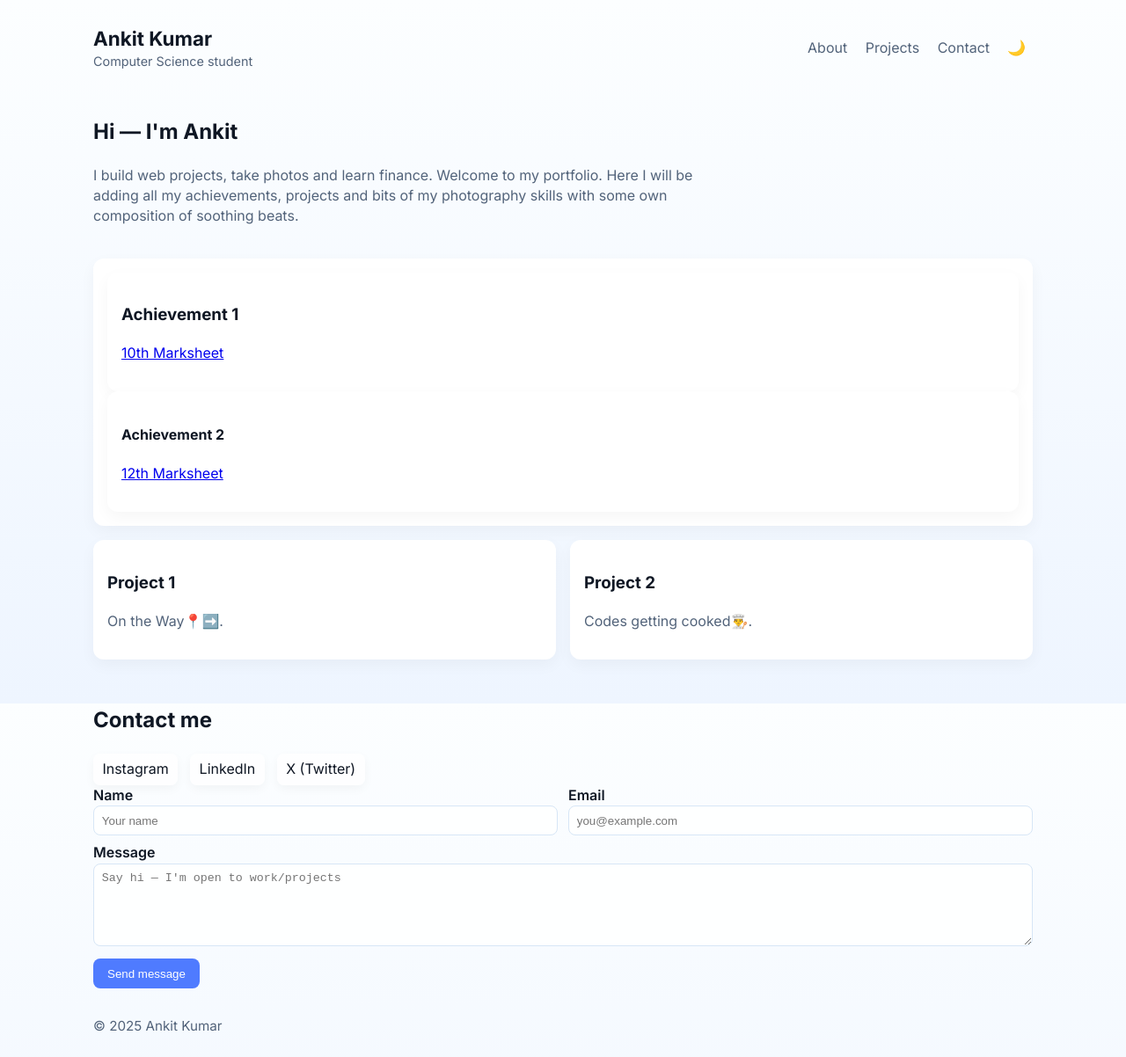
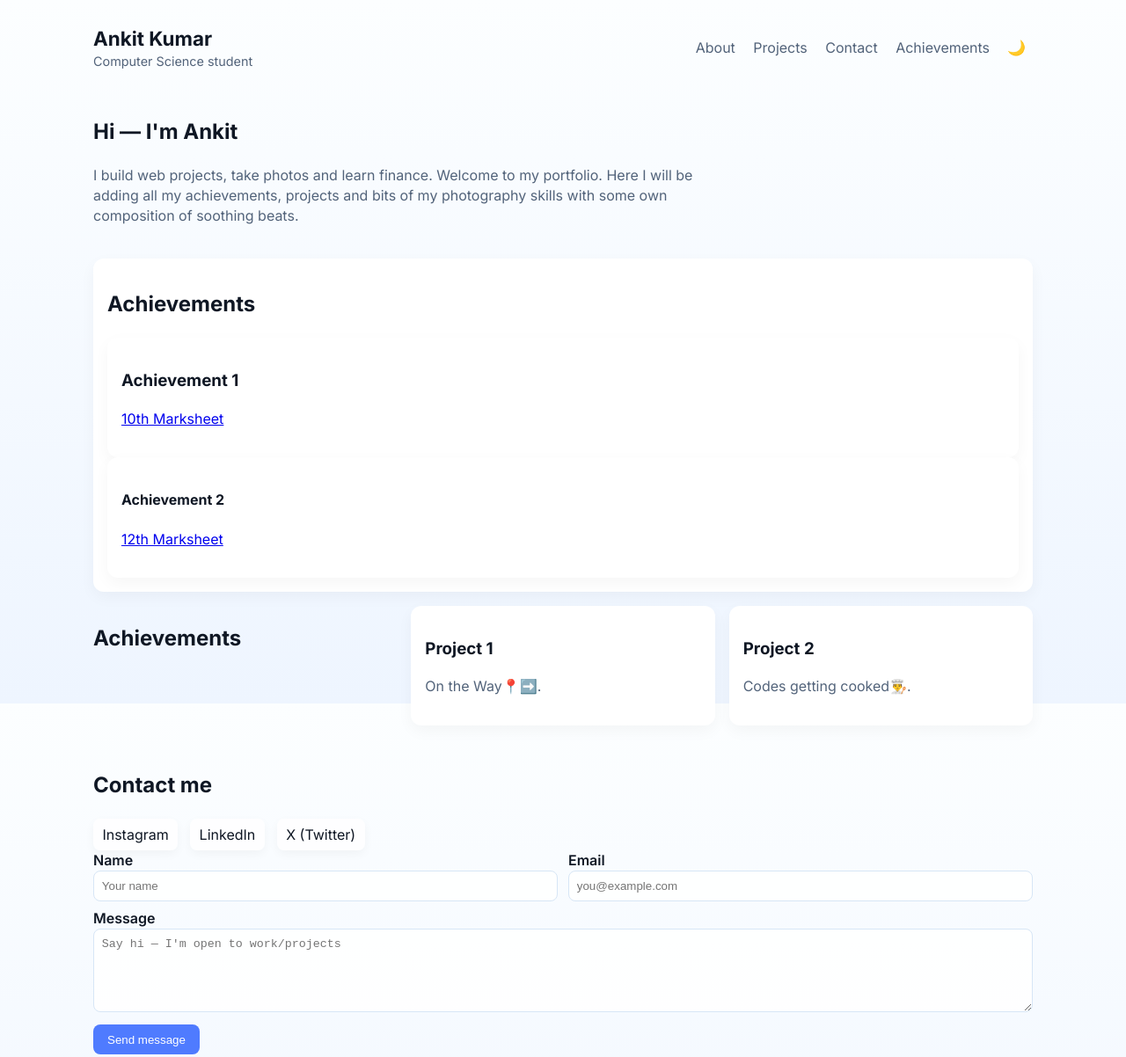
Before and after one commit to Ankit-kumar-develop/ankit-portfolio, a plain HTML site: page index.html in a window 1280 px wide. Shown: the top 1202 px of the page at 88% size. Drawn offline with nearby package versions, Linux system fonts and the light colour scheme.

Commit message:
Update index.html

```diff
--- a/index.html
+++ b/index.html
@@ -158,6 +158,7 @@
           <a href="#about">About</a>
           <a href="#projects">Projects</a>
           <a href="#contact">Contact</a>
+          <a href="#Achievements">Achievements</a>
         </nav>
         <button id="themeToggle" aria-label="Toggle theme">🌙</button>
       </div>
@@ -176,6 +177,7 @@
       </section>
 
       <section id="achievements" class="card" arira-label="Achievements">
+        <h2>Achievements</h2>
         <article class="card">
           <h3>Achievement 1</h3>
           <p> <a href="assets/marks/10th.jpg" target="_blank" rel="noopener noreferrer">
@@ -193,6 +195,7 @@
       </section>
 
           <section id="projects" class="cards" aria-label="Projects">
+          <h2>Achievements</h2>
         <article class="card">
           <h3>Project 1</h3>
           <p class="muted">On the Way📍➡️.</p>
```
